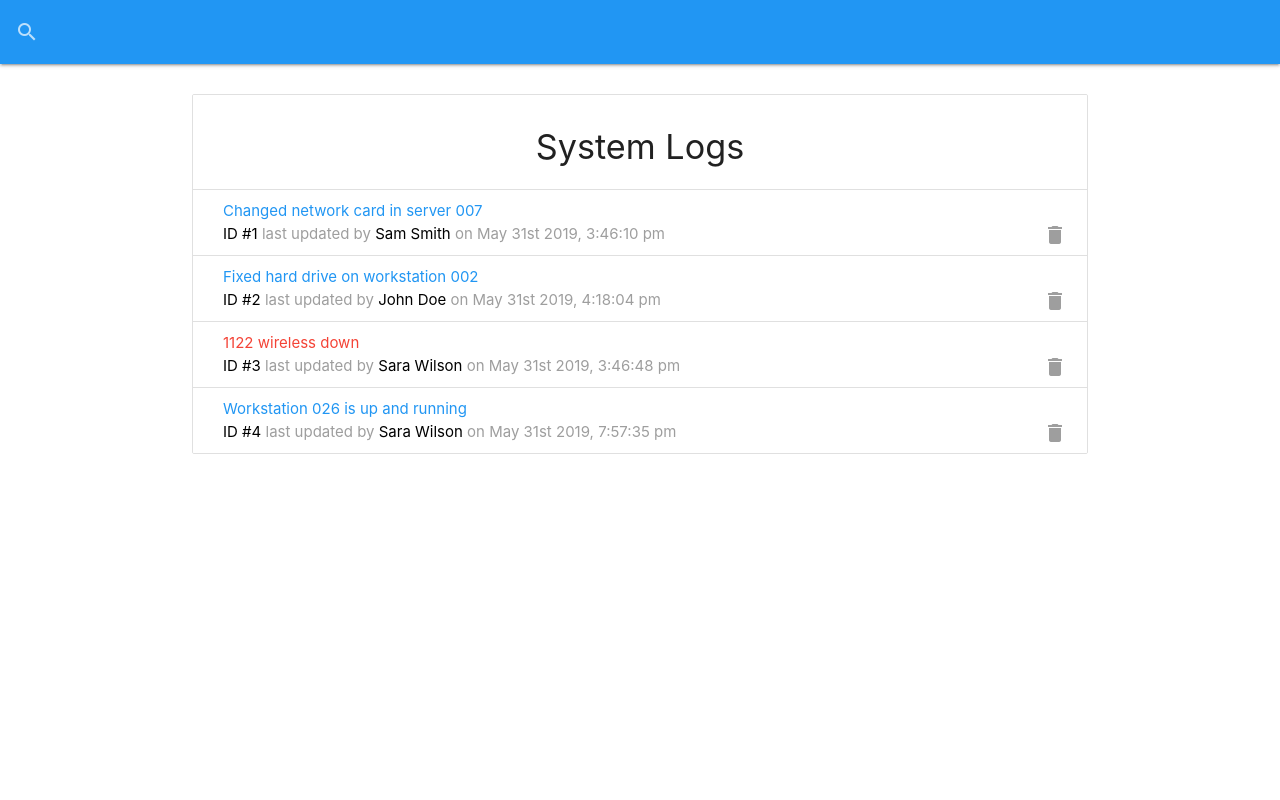
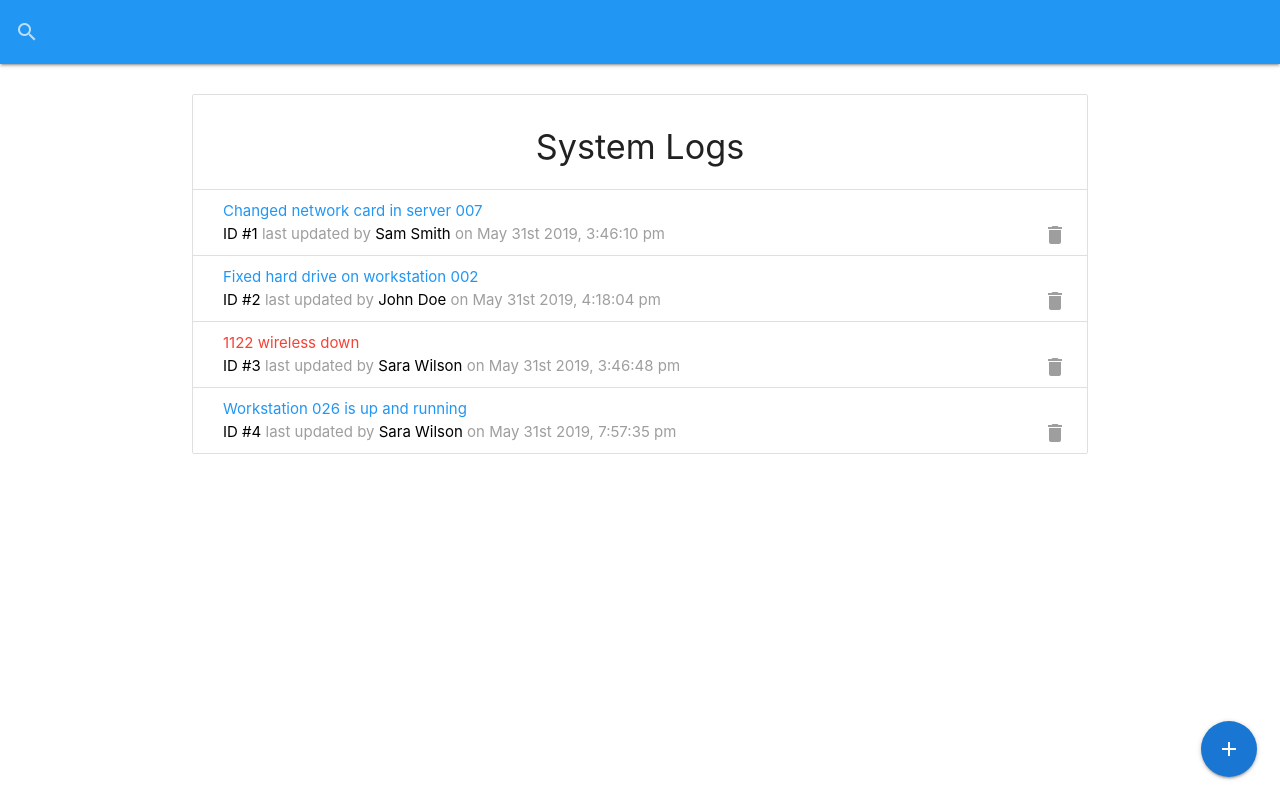
Before and after one commit to found-james/it-logger, a React (Create React App) app: page / in a window 1280 px wide. Built offline with nearby package versions, Linux system fonts and the light colour scheme; data requests are answered from the project's data file.

Commit message:
insert materialize buttons

```diff
--- a/public/index.html
+++ b/public/index.html
@@ -17,7 +17,6 @@
     <title>IT Logger</title>
   </head>
   <body>
-    <noscript>You need to enable JavaScript to run this app.</noscript>
     <div id="root"></div>
 
   </body>
--- a/src/App.js
+++ b/src/App.js
@@ -1,9 +1,10 @@
-import { useEffect } from "react";
+import { Fragment, useEffect } from "react";
 import "materialize-css/dist/css/materialize.min.css";
 import M from "materialize-css/dist/js/materialize.min.js"
 
 import SearchBar from "./components/layout/SearchBar";
 import Logs from "./components/logs/Logs";
+import AddBtn from "./components/layout/AddBtn";
 
 function App() {
 
@@ -12,13 +13,14 @@
   });
 
   return (
-    <div className="App">
+    <Fragment>
       <SearchBar />
       <div className="container">
+        <AddBtn />
         <Logs />
       </div>
 
-    </div>
+    </Fragment>
   );
 }
 
--- /dev/null
+++ b/src/components/layout/AddBtn.js
@@ -0,0 +1,22 @@
+
+export default function AddBtn() {
+  return (
+    <div className="fixed-action-btn">
+        <a href="#add-log-modal" className="btn-floating btn-large blue darken-2 modal-trigger">
+            <i className="large material-icons">add</i>
+        </a>
+        <ul>
+            <li>
+                <a href="#tech-list-modal" className="btn-floating green modal-trigger">
+                    <i className="material-icons">person</i>
+                </a>
+            </li>
+            <li>
+                <a href="#tech-modal" className="btn-floating red modal-trigger">
+                    <i className="material-icons">person_add</i>
+                </a>
+            </li>
+        </ul>
+    </div>
+  )
+}
```
